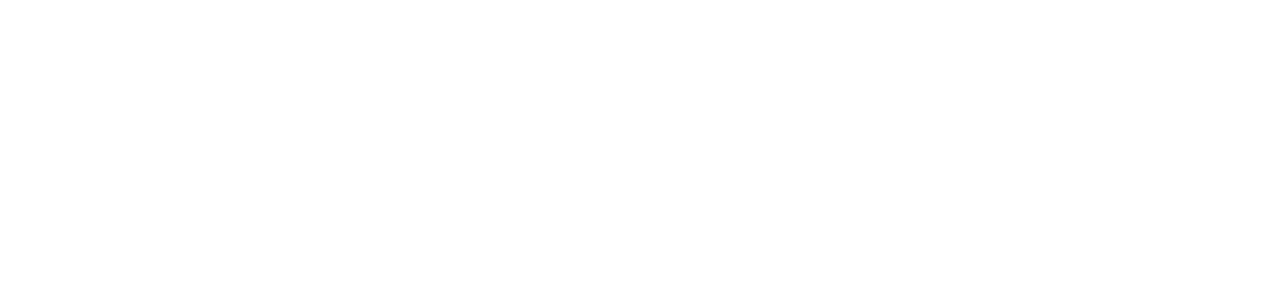
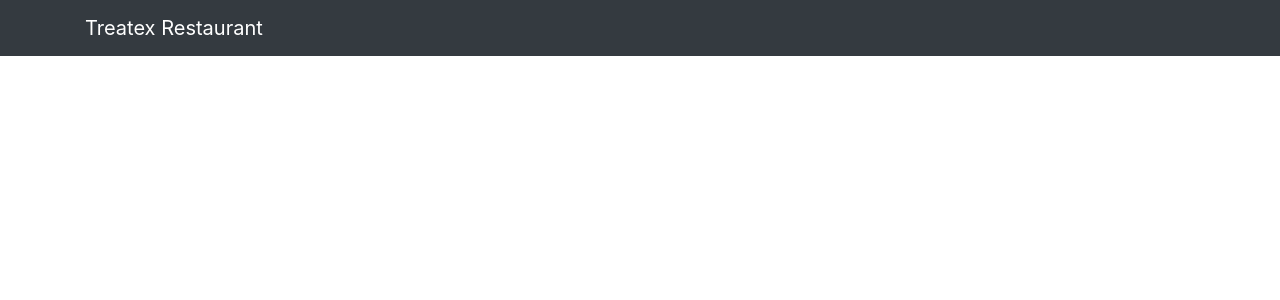
Before and after one commit to NSU-FA20-CSE299-2/Group16, a React (Create React App) app in the folder Code/treatex-restaurant/: page / in a window 1280 px wide. Shown: the top 300 px of the page. Built offline with nearby package versions, Linux system fonts and the light colour scheme.

Commit message:
Navbar Added
Basic Navbar component Added

```diff
--- a/Code/treatex-restaurant/src/components/header/Header.js
+++ b/Code/treatex-restaurant/src/components/header/Header.js
@@ -1,8 +1,9 @@
 import React from 'react';
+import Navigation from './Navigation'
 
 const Header = ()=>{
     return (<div>
-
+     <Navigation />
     </div>
     );
 }
--- /dev/null
+++ b/Code/treatex-restaurant/src/components/header/Navigation.js
@@ -0,0 +1,15 @@
+import React from 'react'
+import {Navbar, NavbarBrand} from 'reactstrap'
+
+const Navigation = () => {
+    return (
+        <div>
+            <Navbar dark color='dark'>
+
+                <div className= 'container'><NavbarBrand href="/">Treatex Restaurant</NavbarBrand>
+                </div>
+            </Navbar>
+        </div>
+    );
+}
+export default Navigation;
```
Also changed, not shown: 1 other file (tests, documents, lock files or other folders).
